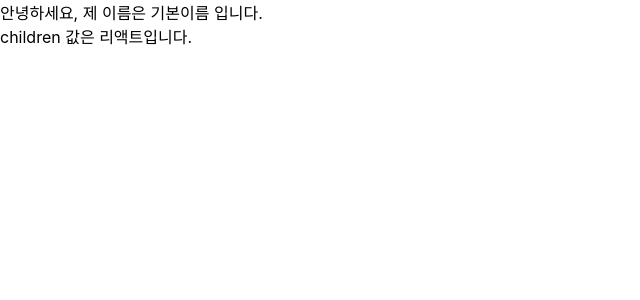
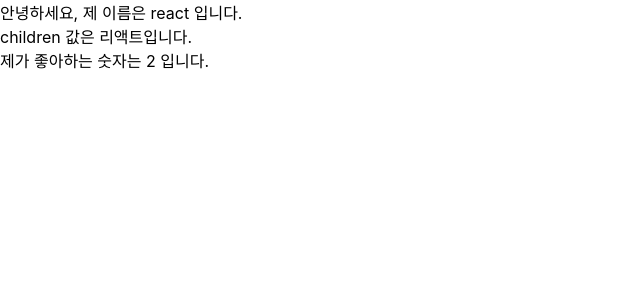
Before and after one commit to alszero/2023_React, a React (Create React App) app: page / in a window 1280 px wide. Shown: the top 300 px of the page, without its empty margins (0-640 px from the left). Built offline with nearby package versions, Linux system fonts and the light colour scheme.

Commit message:
클래스 방식으로 표현

```diff
--- a/src/App.js
+++ b/src/App.js
@@ -1,5 +1,7 @@
-import MyComponent from "./MyComponent";
-const App = () => {
-return <MyComponent>리액트</MyComponent>
-};
+import MyComponent from "./MyComponent"; // 모듈 불러오기
+
+const  App = () =>  {
+    return <MyComponent name={"react"} favoriteNumber={2}>리액트</MyComponent> // 하나의 자식 속성 값으로 들어감
+  };
+
 export default App;
--- a/src/MyComponent.js
+++ b/src/MyComponent.js
@@ -1,17 +1,28 @@
 //MyComponent.js
 //function ---> =() => {}
-const MyComponent = ({ name, children }) => {
+import PropTypes from "prop-types"
+import { Component } from "react";
+class MyComponent extends Component {
+    render() {
+        const {name, favoriteNumber, children} = this.props;
+        // this.props를 통해 조회함
         return (
             <div>
             안녕하세요, 제 이름은 {name} 입니다. <br />
             children 값은 {children}
-    입니다.
+            입니다. <br />
+            제가 좋아하는 숫자는 {favoriteNumber} 입니다.
             </div>
             );
+    }
+
 };
 
 MyComponent.defaultProps = {
-    name: "기본이름"
+    name: "기본이름",
 };
-
+MyComponent.propTypes = {
+    name:PropTypes.string,
+    favoriteNumber: PropTypes.number.isRequired,
+}
 export default MyComponent;
```
Lines whose indentation alone changed are shown as unchanged.
